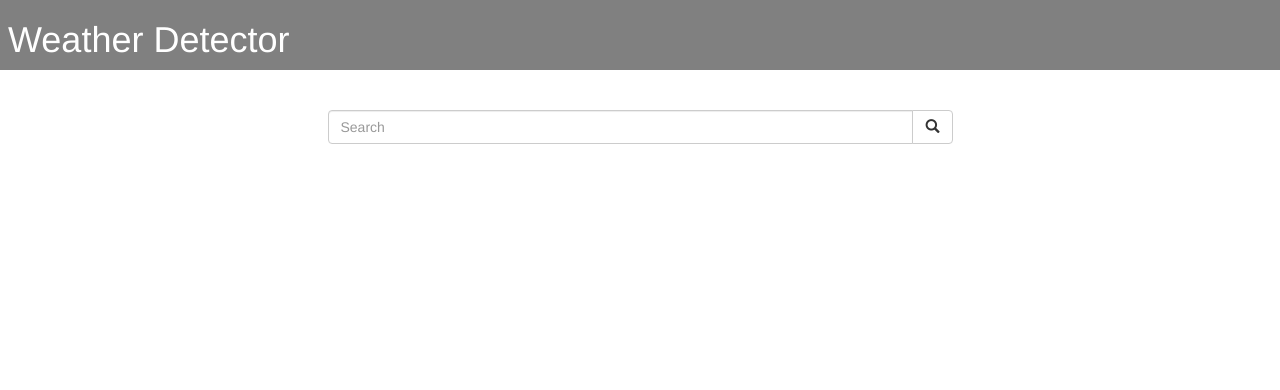
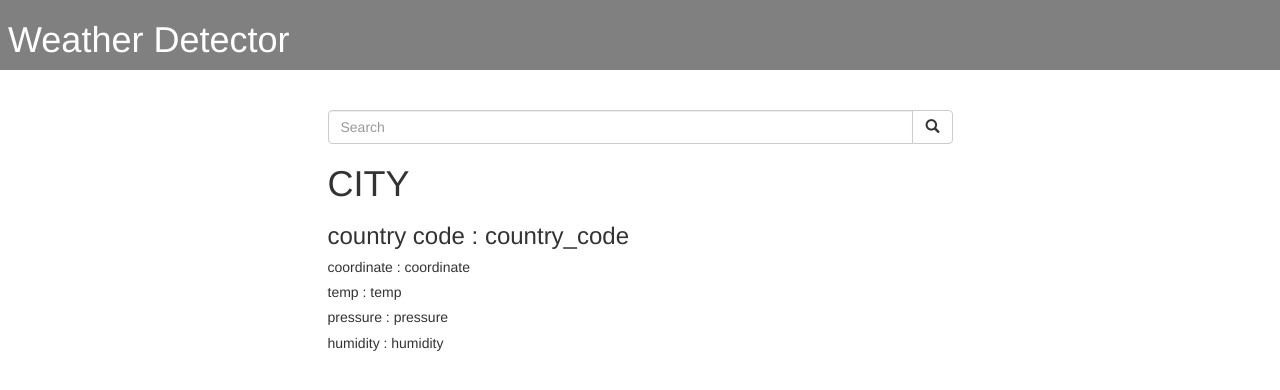
Before and after one commit to nikunjpatel95/weatherdetector, a Django app: page / in a window 1280 px wide. Shown: the top 390 px of the page. Run offline with Django 5.2, Linux system fonts and the light colour scheme; some libraries are stand-ins or nearby versions.

Commit message:
progress
conitnuation of work

```diff
--- a/templates/index.html
+++ b/templates/index.html
@@ -25,7 +25,7 @@
     <form action="" method="post" class="col-md-6 col-md-offset-3">
       {% csrf_token %}
       <div class="input-group">
-        <input type="text" class="form-control" name="city" placeholder="Search">
+        <input type="text" class="form-control" name="place" placeholder="Search">
         <div class="input-group-btn">
           <button class="btn btn-default" type="submit">
             <i class="glyphicon glyphicon-search"></i>
@@ -34,16 +34,14 @@
         <form>
   </center>
   <div class="row">
-    {% if data.country_code %}
     <div class="col-md-6 col-md-offset-3">
-      <h1>{{city}}</h1>
-      <h3>country code : {{data.country_code}}</h1>
-        <h5>coordinate : {{data.coordinate}}</h5>
-        <h5>temp : {{data.temp}}</h5>
-        <h5>pressure : {{data.pressure}} </h5>
-        <h5>humidity : {{data.humidity}}</h5>
+      <h1>CITY</h1>
+      <h3>country code : country_code</h1>
+        <h5>coordinate : coordinate</h5>
+        <h5>temp : temp</h5>
+        <h5>pressure : pressure </h5>
+        <h5>humidity : humidity</h5>
     </div>
-    {% endif %}
   </div>
 </body>
 
--- a/weather/views.py
+++ b/weather/views.py
@@ -2,4 +2,9 @@ from django.shortcuts import render
 
 # Create your views here.
 def index(request):
-    return render(request,'index.html')
+    if request.method=="POST":
+        city=request.POST["place"]      ##place is coming from the form that is in index.html file
+    else:           ## written else statement to avoid the local varible referenced  before assignment
+    ## this error always happnens anytime we are using an if statement and there is a variable being assigned without addina an else statement
+        city=""
+    return render(request,'index.html',{'city':city})
```
